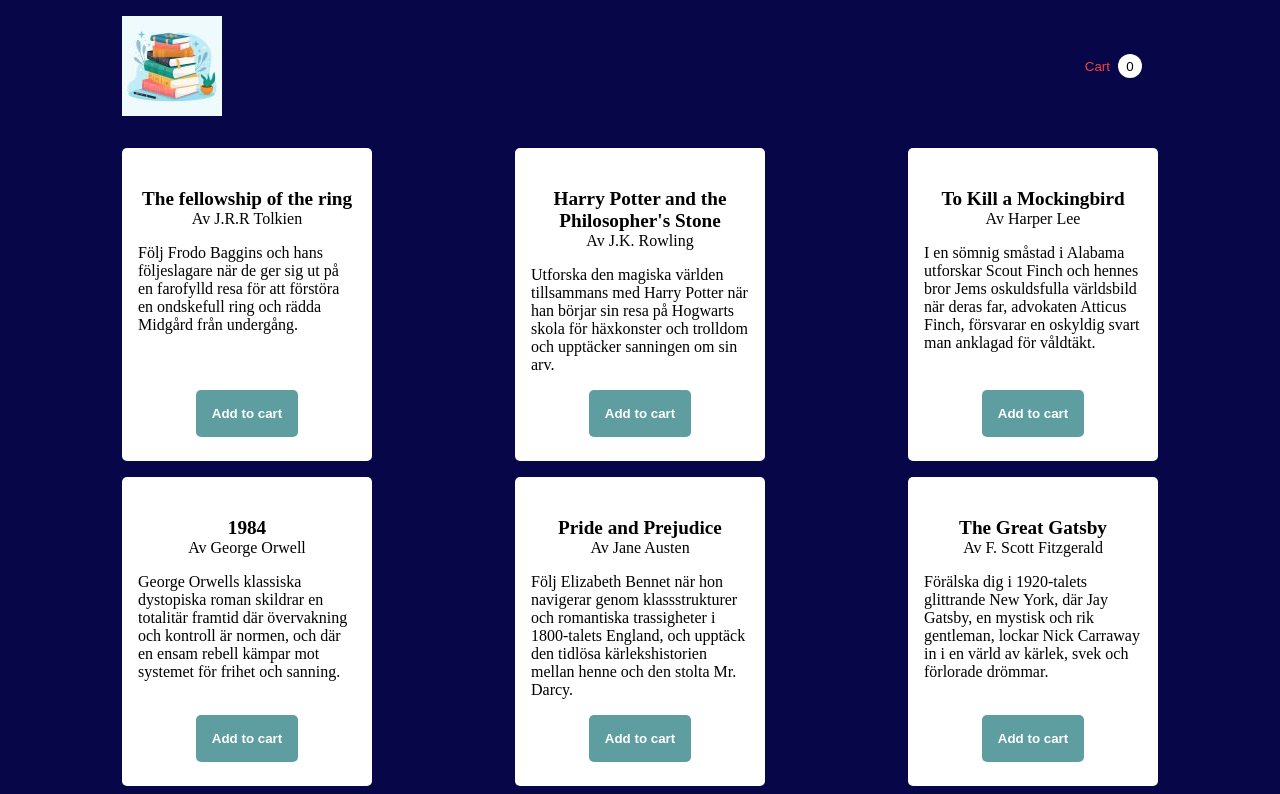
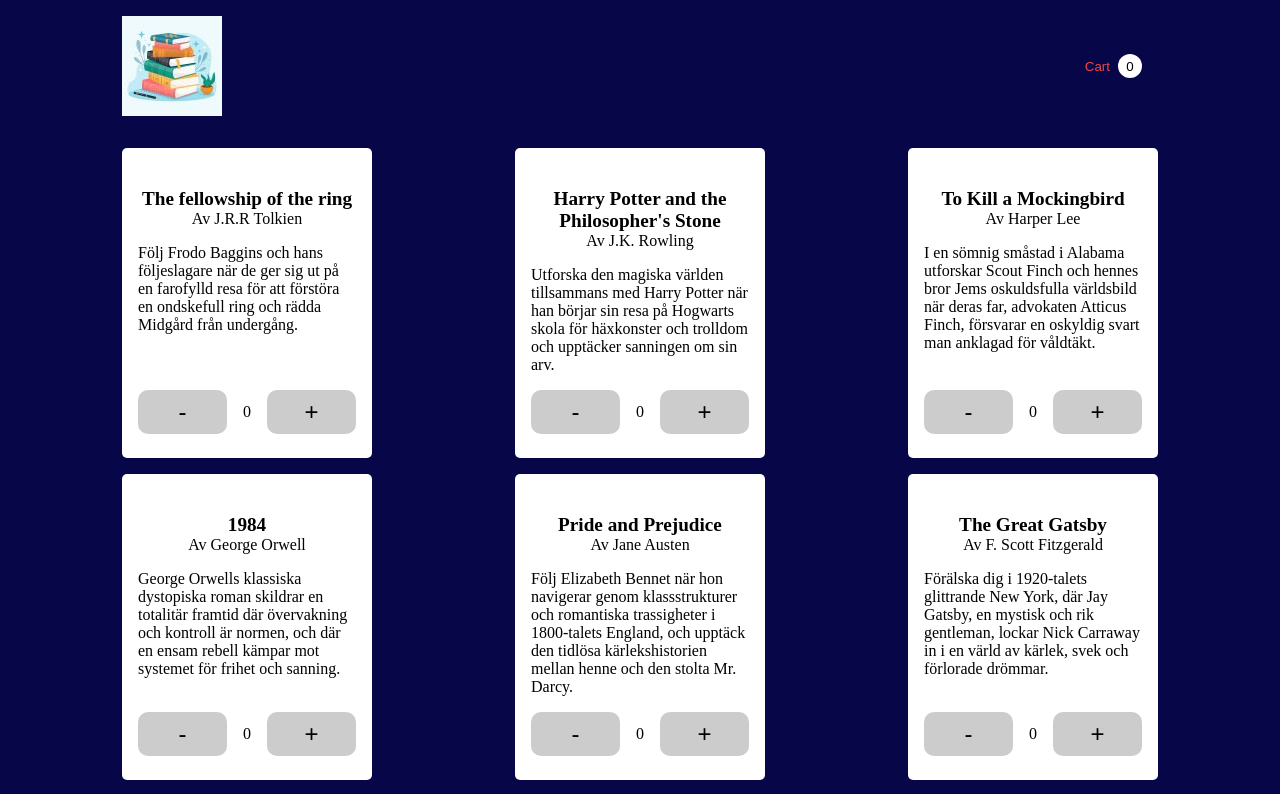
Before and after one commit to StefanMogren/book-store, a React (Vite) app: page / in a window 1280 px wide. Shown: the top 794 px of the page. Built offline with nearby package versions, Linux system fonts and the light colour scheme.

Commit message:
Created Counter.jsx, added style to Counter

```diff
--- a/src/components/BookItem.jsx
+++ b/src/components/BookItem.jsx
@@ -1,3 +1,5 @@
+import Counter from './Counter';
+
 function BookItem({ setCartAmount, title, author, description }) {
 	const addToCart = () => {
 		setCartAmount((prevState) => Number(prevState) + 1);
@@ -8,9 +10,10 @@ function BookItem({ setCartAmount, title, author, description }) {
 			<h2 className='main__book-title'>{title}</h2>
 			<h3 className='main__book-author'>Av {author}</h3>
 			<p className='main__book-description'>{description}</p>
-			<button className='main__book-add-cart-button' onClick={addToCart}>
+			<Counter />
+			{/* <button className='main__book-add-cart-button' onClick={addToCart}>
 				Add to cart
-			</button>
+			</button> */}
 		</li>
 	);
 }
--- /dev/null
+++ b/src/components/Counter.jsx
@@ -0,0 +1,13 @@
+import { useState } from 'react';
+
+function Counter() {
+	return (
+		<section className='main__counter-container'>
+			<button className='main__counter-btn'>-</button>
+			<p className='main__counter-count'>0</p>
+			<button className='main__counter-btn'>+</button>
+		</section>
+	);
+}
+
+export default Counter;
--- a/src/index.css
+++ b/src/index.css
@@ -101,3 +101,24 @@
 .main__book-add-cart-button:active {
 	background-color: rgb(49, 125, 128);
 }
+
+.main__counter-container {
+	width: 100%;
+	margin-top: auto;
+	display: flex;
+	align-items: center;
+	gap: 1rem;
+}
+
+.main__counter-btn {
+	width: 100%;
+	padding: 0.5rem;
+	border: none;
+	border-radius: 10px;
+	font-size: 1.5rem;
+	background-color: rgb(204, 204, 204);
+}
+
+.main__counter-btn:active {
+	background-color: rgb(145, 145, 145);
+}
```
